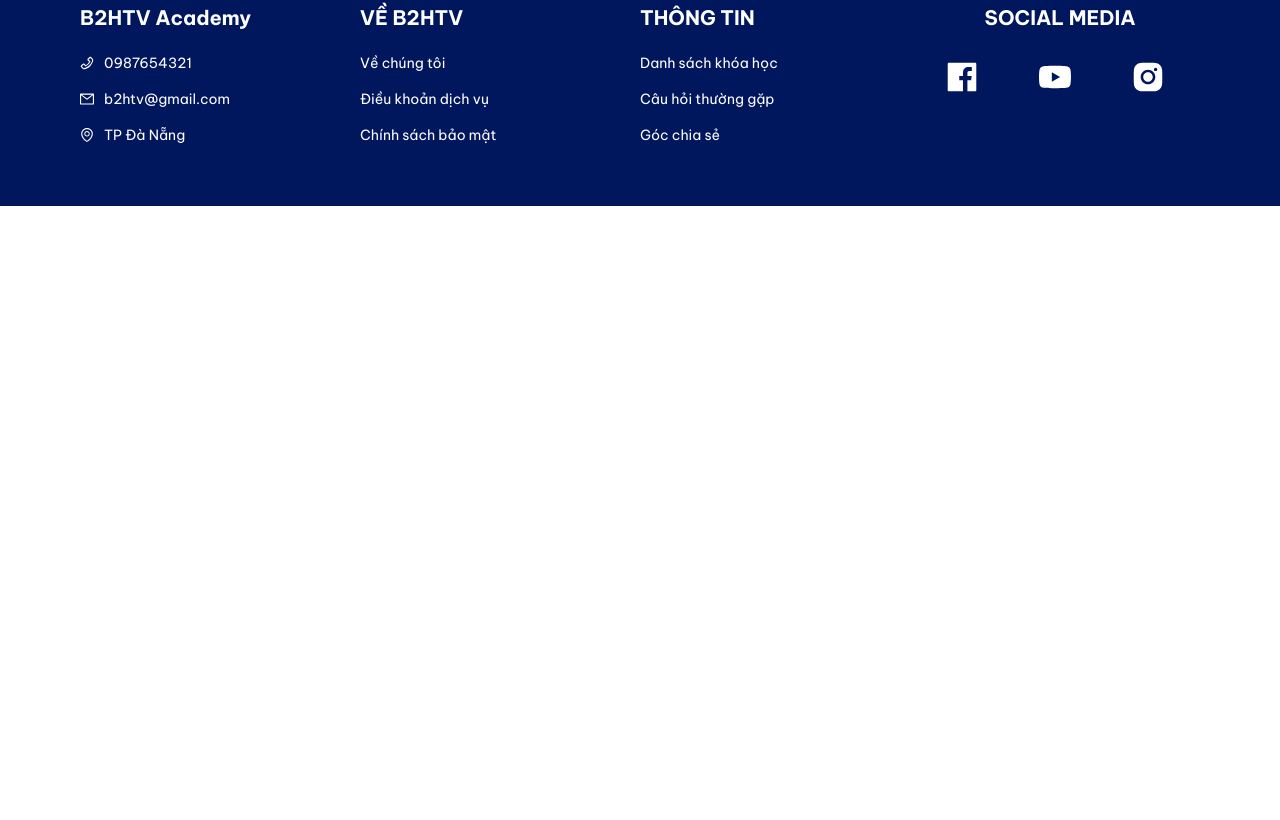
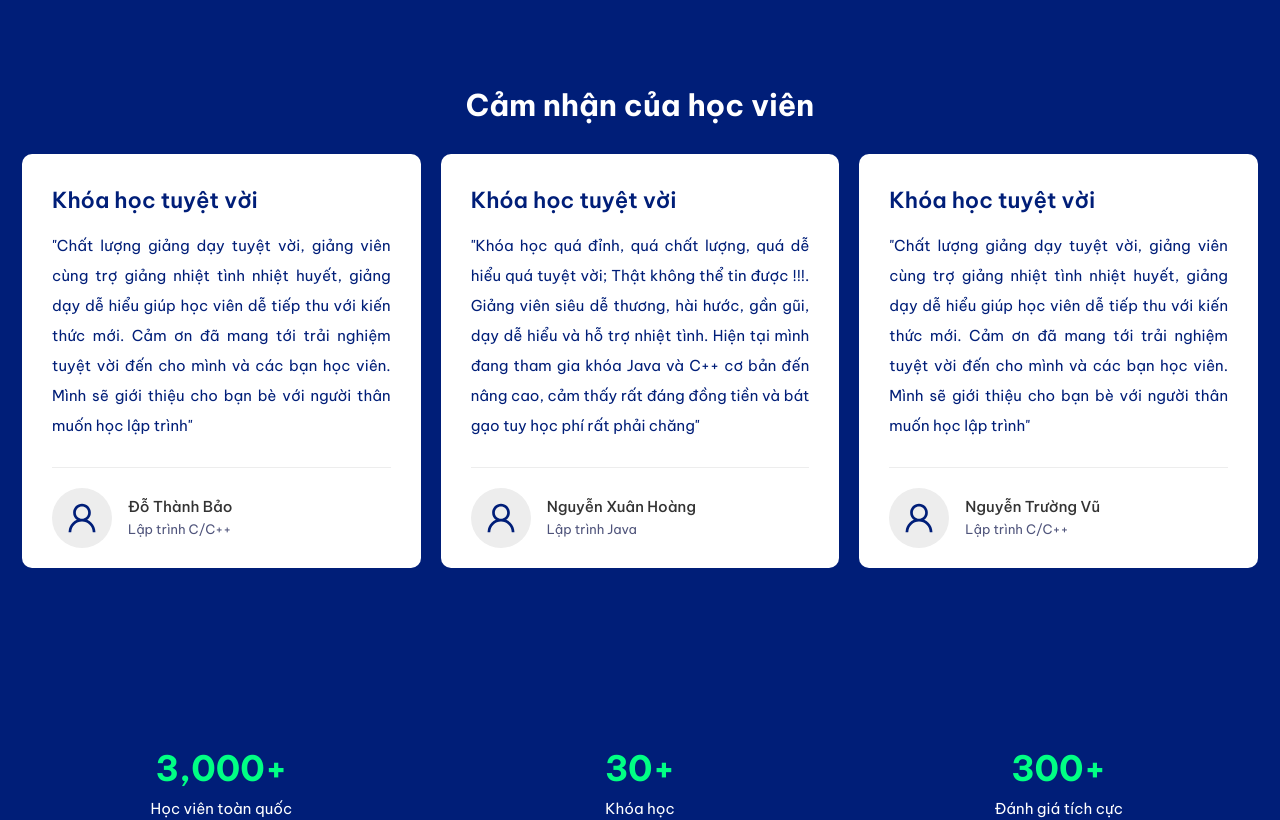
Before and after one commit to truongvu1508/B2HTV_Academy, a React (Vite) app in the folder client/: page /about in a window 1280 px wide. Shown: the part 1029-1849 px from the top of the page. Before the commit the page ends 1235 px from the top, so only its background shows below. Built offline with nearby package versions, Linux system fonts and the light colour scheme; no server answers.

Commit message:
update page About

```diff
--- a/client/src/pages/client/About/index.jsx
+++ b/client/src/pages/client/About/index.jsx
@@ -4,6 +4,8 @@ import Footer from "../../../components/student/Footer";
 import BackToTop from "../../../components/client/BackToTop";
 import AboutHead from "../../../components/client/AboutHead";
 import { Helmet } from "react-helmet";
+import MastFeedback from "../../../components/client/MastFeedback";
+import MastCountUp from "../../../components/client/MastCountUp";
 
 const About = () => {
   return (
@@ -13,6 +15,8 @@ const About = () => {
       </Helmet>
       <Navbar />
       <AboutHead />
+      <MastFeedback />
+      <MastCountUp />
       <Footer />
       <BackToTop />
     </>
```
